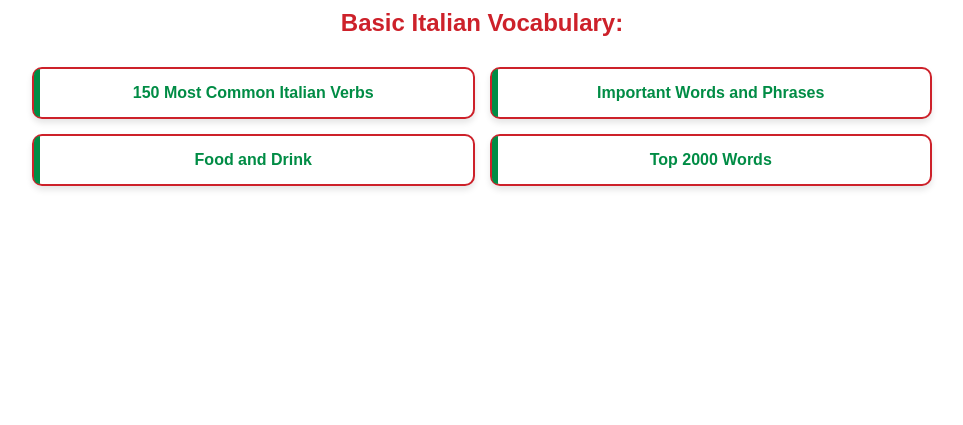
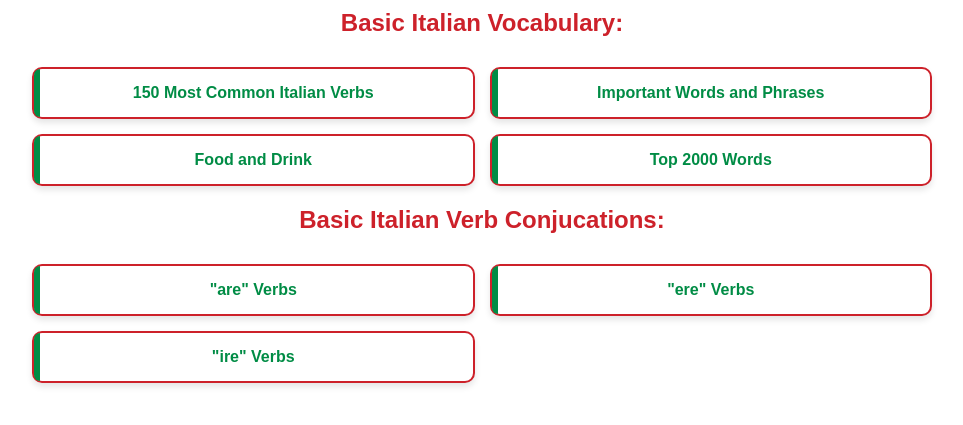
Before and after one commit to CainBrianJ/flashcards, a plain HTML site: page index.html in a window 1280 px wide. Shown: the part 99-524 px from the top of the page, without its empty margins (158-1121 px from the left). Drawn offline with Linux system fonts and the light colour scheme.

Commit message:
Update index.html

```diff
--- a/index.html
+++ b/index.html
@@ -91,6 +91,14 @@
             <a href="2000words_v4.html" class="card">Top 2000 Words</a>
         </div>
     </nav>
+        <h2 class="subhead">Basic Italian Verb Conjucations:</h2>
+    <nav>
+        <div class="cards-container">
+            <a href="areConjugation.html" class="card">"are" Verbs</a>
+            <a href="ereConjugation.html" class="card">"ere" Verbs</a>
+            <a href="ireConjugation.html" class="card">"ire" Verbs</a>
+        </div>
+    </nav>
 
 </body>
 </html>
```
